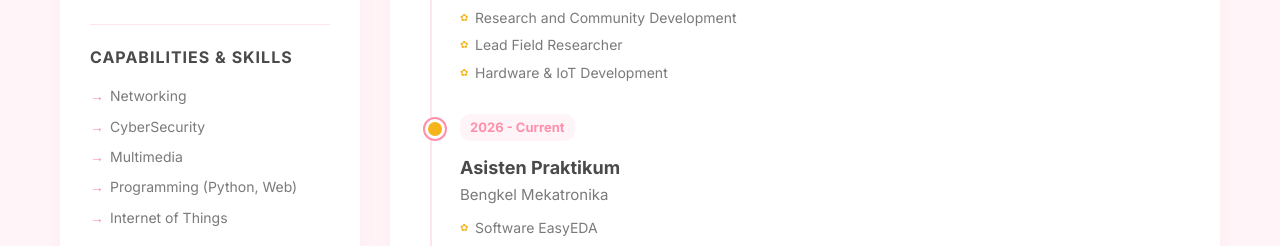
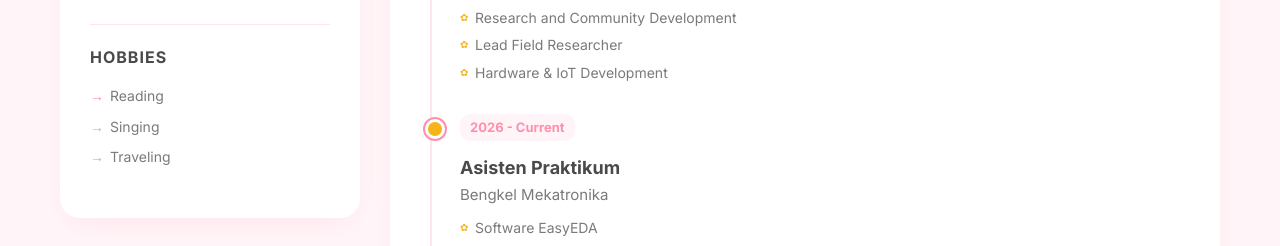
Before and after one commit to diffyeah/cv_divia, a plain HTML site: page index.html in a window 1280 px wide. Shown: the part 550-796 px from the top of the page. Drawn offline with Linux system fonts and the light colour scheme.

Commit message:
index.html

```diff
--- a/index.html
+++ b/index.html
@@ -38,17 +38,6 @@
                     <i class="fas fa-map-marker-alt"></i>
                     <span>Bandung, Indonesia</span>
                 </div>
-            </div>
-
-            <div class="skills-section">
-                <h3>Capabilities & Skills</h3>
-                <ul class="skills-list">
-                    <li>Networking</li>
-                    <li>CyberSecurity</li>
-                    <li>Multimedia</li>
-                    <li>Programming (Python, Web)</li>
-                    <li>Internet of Things</li>
-                </ul>
             </div>
 
             <div class="hobbies-section">
```
